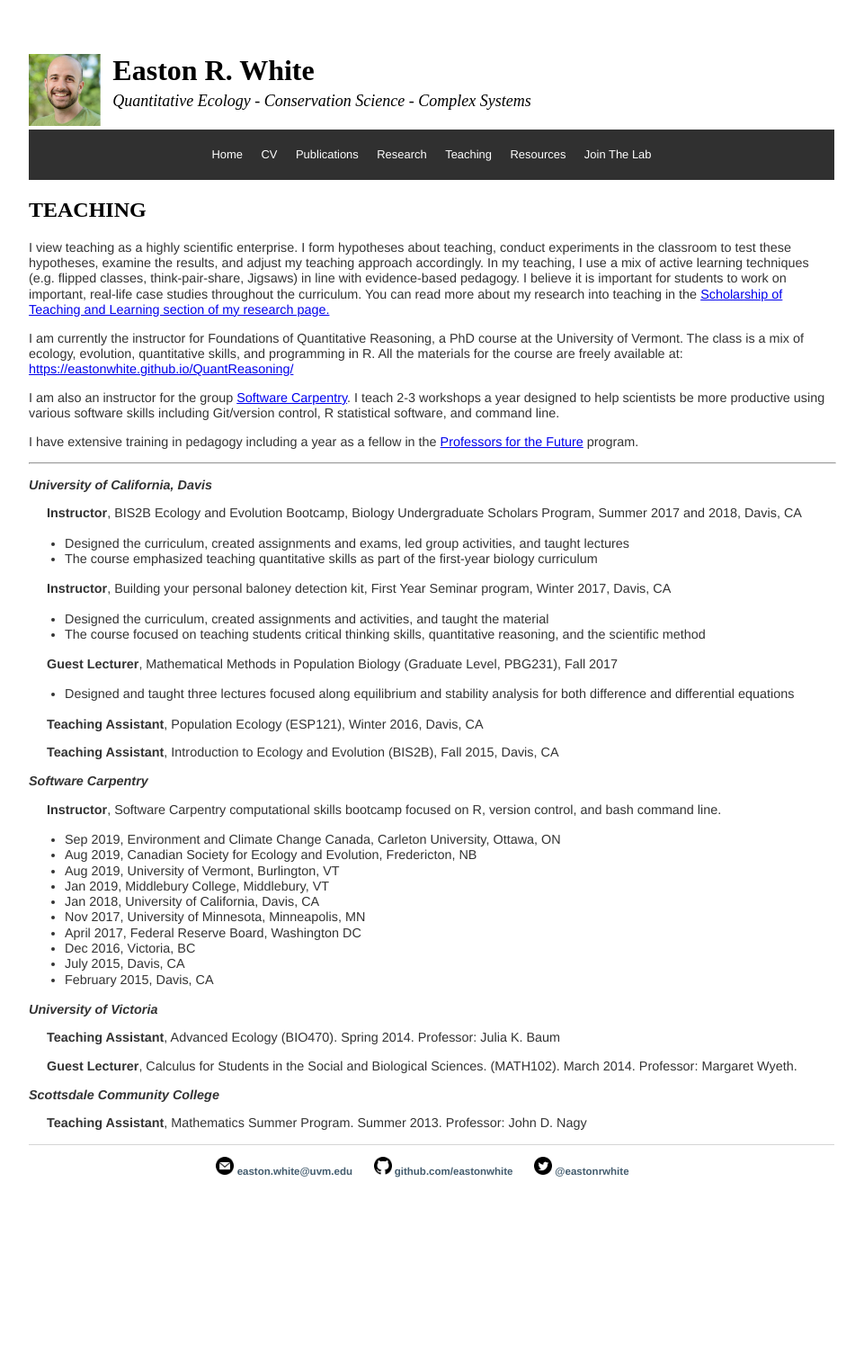
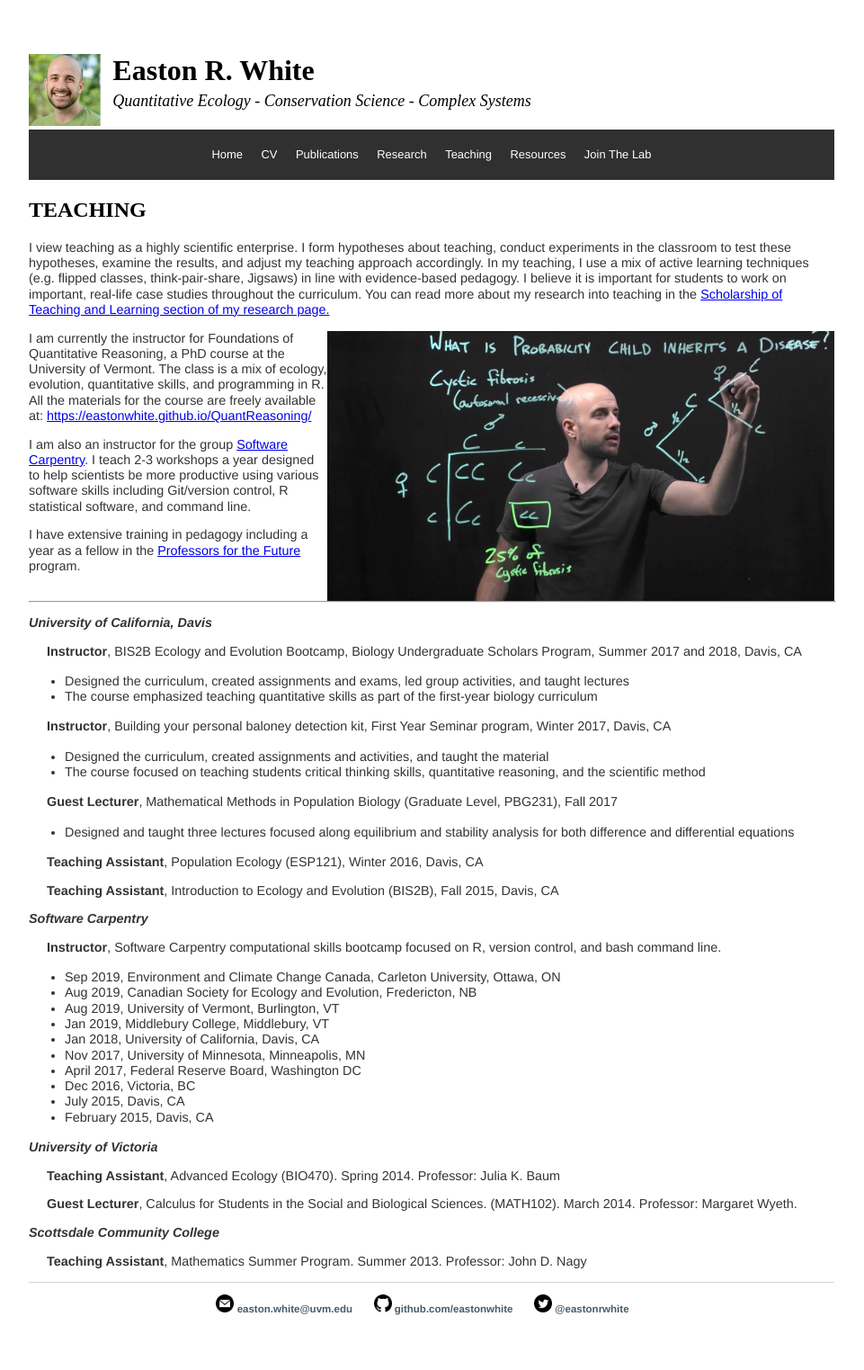
Before and after one commit to eastonwhite/eastonwhite.github.io, a Jekyll site: the page built from teaching/index.html, in a window 1280 px wide. Shown: the whole page at 90% size, without its empty margins (160-1121 px from the left). Built offline with Jekyll 4.4.1, drawn with Linux system fonts in a browser that asks for light colours; before the commit the page ends 1370 px from its top, so only the background shows below that.

Commit message:
Update index.html

```diff
--- a/teaching/index.html
+++ b/teaching/index.html
@@ -6,6 +6,8 @@
 <h2>TEACHING</h2>
 
 <p>I view teaching as a highly scientific enterprise. I form hypotheses about teaching, conduct experiments in the classroom to test these hypotheses, examine the results, and adjust my teaching approach accordingly. In my teaching, I use a mix of active learning techniques (e.g. flipped classes, think-pair-share, Jigsaws) in line with evidence-based pedagogy. I believe it is important for students to work on important, real-life case studies throughout the curriculum. You can read more about my research into teaching in the <a href="https://eastonwhite.wordpress.com/current-research/#SoTL">Scholarship of Teaching and Learning section of my research page. </a> </p>
+
+<img src="/images/easton_teaching.png" alt="learning_glass" align="right" style="height:300px;">
 
 
 <p>I am currently the instructor for Foundations of Quantitative Reasoning, a PhD course at the University of Vermont. The class is a mix of ecology, evolution, quantitative skills, and programming in R. All the materials for the course are freely available at: <a href="https://eastonwhite.github.io/QuantReasoning/" rel="nofollow">https://eastonwhite.github.io/QuantReasoning/</a></p>
```
